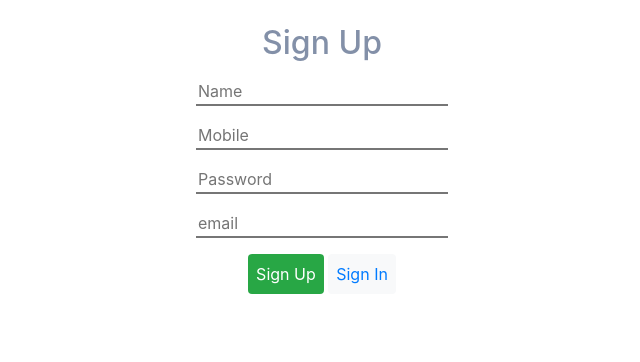
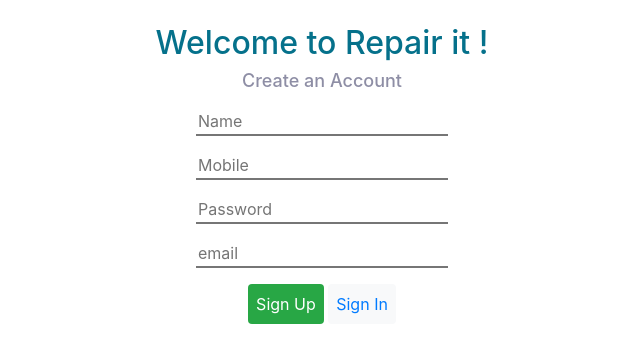
Before and after one commit to Codefor-Future/Repair, a website: page Routes/signup.html in a window 1280 px wide. Shown: the whole page, without its empty margins (318-958 px from the left). Drawn offline with nearby package versions, Linux system fonts and the light colour scheme.

Commit message:
Update signup.html

```diff
--- a/Routes/signup.html
+++ b/Routes/signup.html
@@ -23,7 +23,8 @@
 
     </style>
     <div id="app" class="text-center p-4">
-        <h2>Sign Up</h2>
+        <h2 style="color: rgb(5, 113, 139);">Welcome to Repair it !</h2>
+        <h2 style="font-size: 18px; color: rgba(5, 5, 56, 0.452);">Create an Account</h2>
         <input type="text" placeholder="Name" v-model="name" class="border-left-0 border-bottom-1 border-top-0 border-right-0 m-2" v-bind:class="{'text-danger':error}"><br>
         <input class="border-left-0 border-bottom-1 border-top-0 border-right-0 m-2" type="text" placeholder="Mobile" id="mobile" v-model="mobile" v-bind:class="{'text-danger':error}"><br>
         <input class="border-left-0 border-bottom-1 border-top-0 border-right-0 m-2" type="texts" placeholder="Password" v-model="password" v-bind:class="{'text-danger':error}"><br>
```
